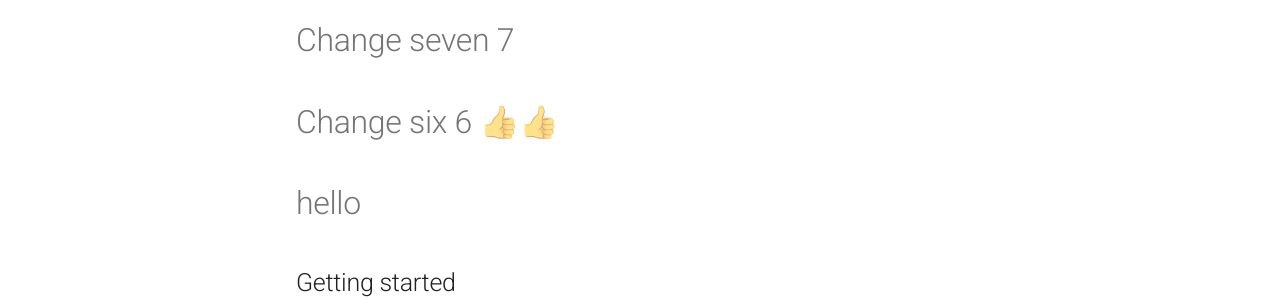
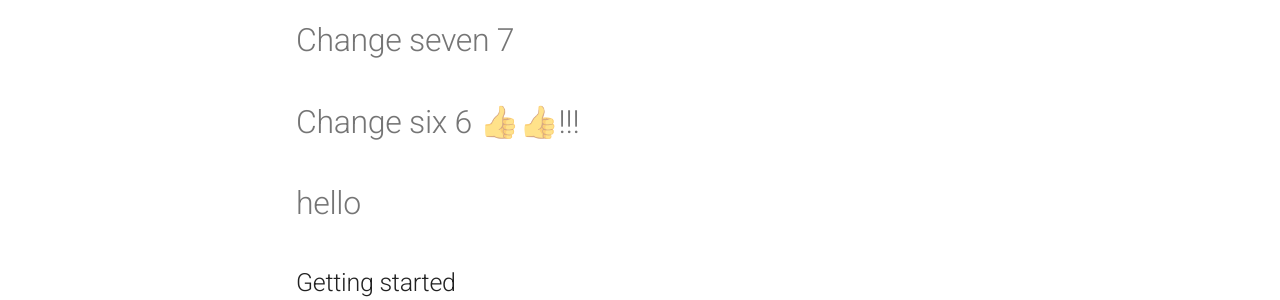
Before and after one commit to Code-dot-mil/two-steps-eval, an MkDocs documentation site: the page built from docs/index.md, in a window 1280 px wide and 900 px high. Shown: the part 241-541 px from the top of the window. Built offline with MkDocs 1.6.1 and Material for MkDocs 9.7.7, drawn with Linux system fonts in a browser that asks for light colours.

Commit message:
Added new fix 6

```diff
--- a/docs/index.md
+++ b/docs/index.md
@@ -6,7 +6,7 @@ author: That Would Be Me
 # Change one
 
 # Change seven 7
-# Change six 6 👍👍
+# Change six 6 👍👍!!!
 # hello
 ## Getting started
 # hello
```
